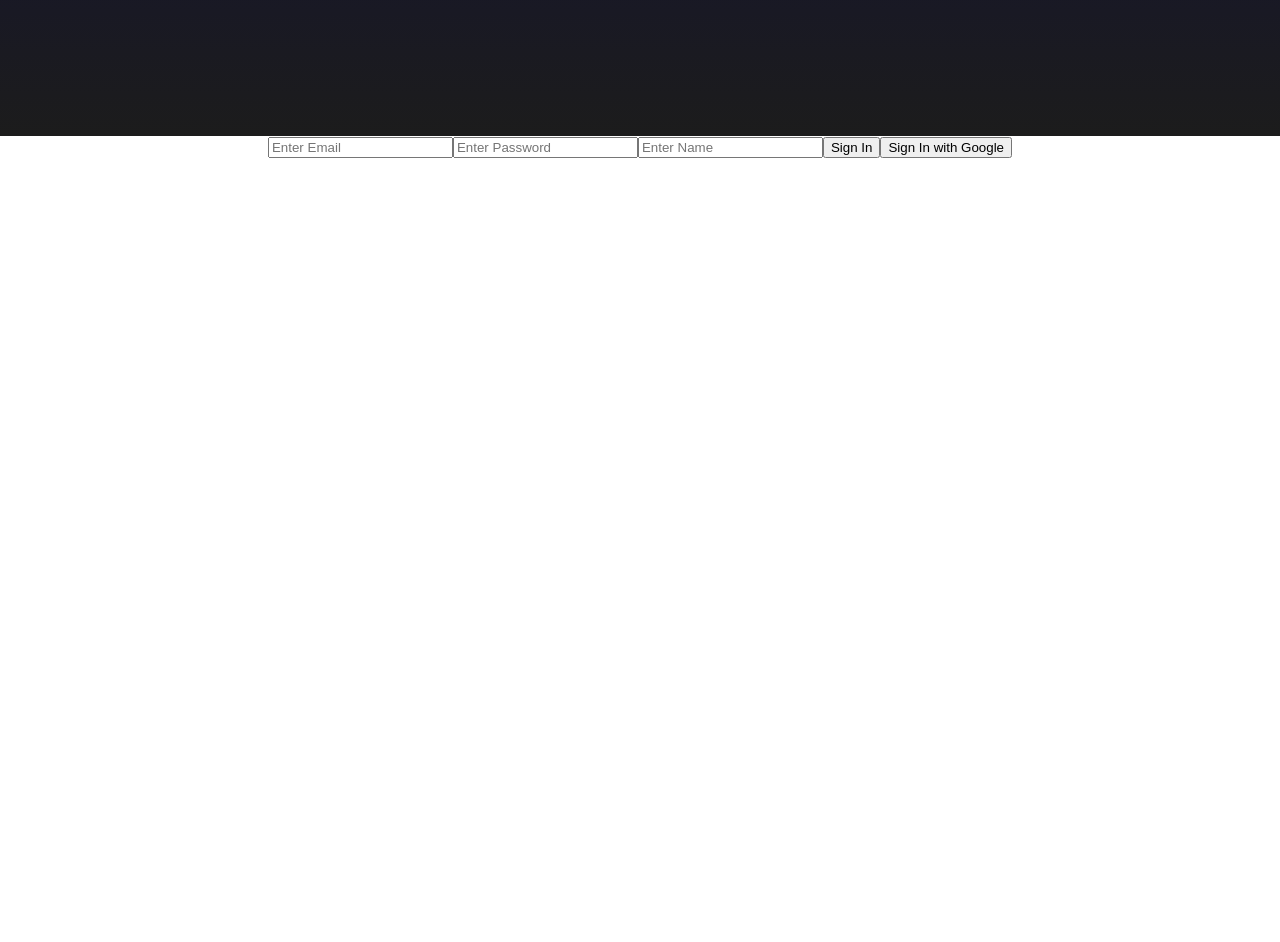
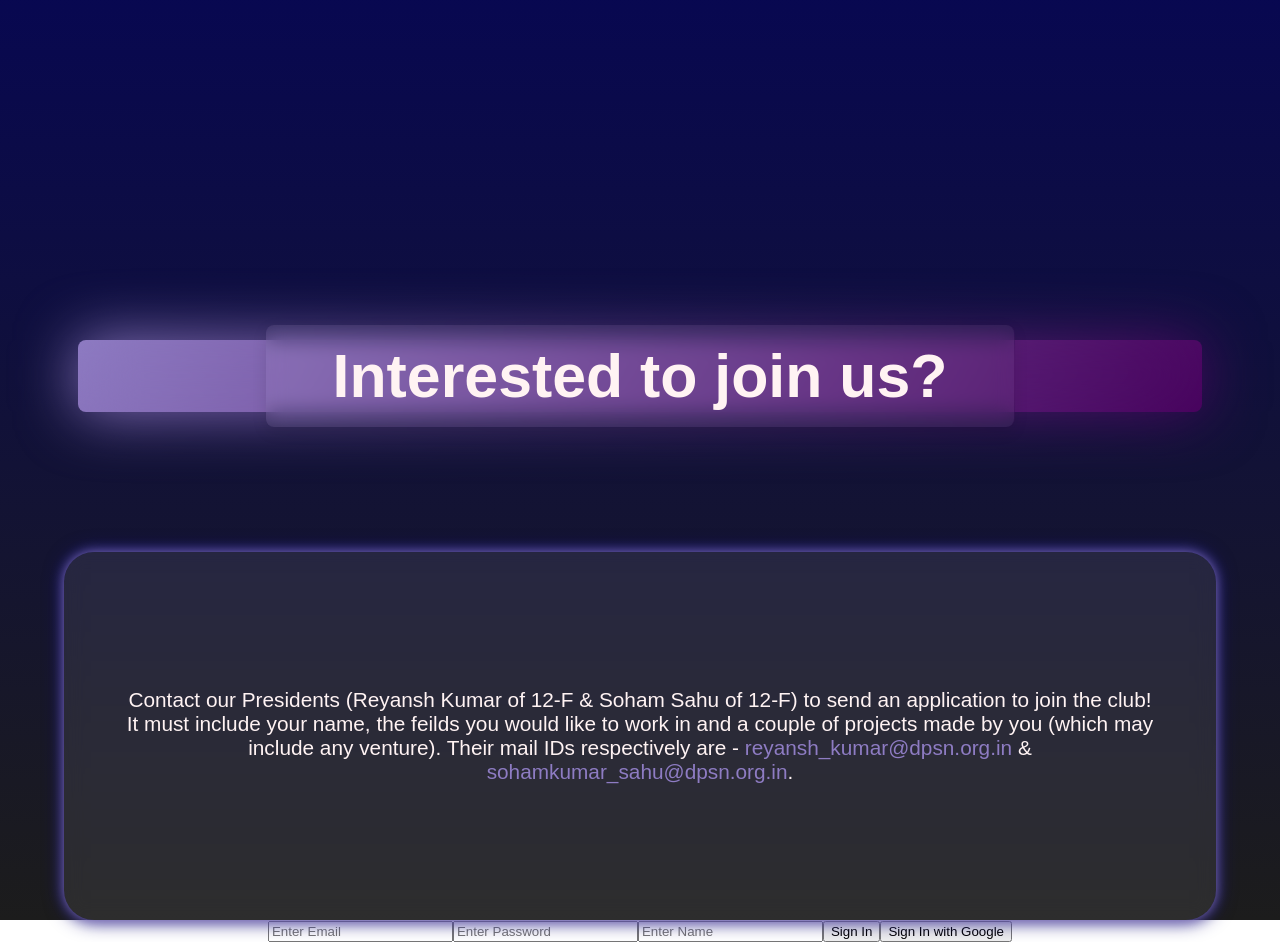
Before and after one commit to xxxGitHubxx/InnovationClub, a React (Create React App) app: page / in a window 1280 px wide. Shown: the part 8320-9262 px from the top of the page. Before the commit the page ends 8478 px from the top, so only its background shows below. Built offline with nearby package versions, Linux system fonts and the light colour scheme; a web font is replaced by a local one.

Commit message:
Club joining application procedure added

```diff
--- a/src/App.css
+++ b/src/App.css
@@ -2,3 +2,15 @@
 .App {
   text-align: center;
 }
+
+a {
+  text-decoration: none; /* Remove underline */
+  color: var(--lilac); /* Default color */
+  transition: color 0.3s ease-in-out; /* Smooth color transition */
+}
+
+
+a:hover {
+  color: var(--blue); /* Darker color on hover */
+  text-decoration: underline; /* Underline on hover */
+}
--- a/src/App.js
+++ b/src/App.js
@@ -15,7 +15,7 @@ import { Login } from './components/pages/Login';
 function App() {
     return (
         <>
-        <div className="App">
+        <div className="App" style={{ "--lilac": Colors.lilac, "--blue": Colors.blue }}>
             <Routes>
                 <Route path="/" element={<Home />} />
                 <Route path="/about" element={<About />} />
--- a/src/components/pages/Home.jsx
+++ b/src/components/pages/Home.jsx
@@ -338,11 +338,11 @@ export const Home = () => {
                         width: 75vw;
                         position: relative;
                         left: 6.5%;
-                        height: 300vh;
+                        height: 225vh;
                         display: grid;
                         gap: 2rem;
                         grid-template-columns: 30% 30% 35%;
-                        grid-auto-rows: 18%;
+                        grid-auto-rows: 24%;
                         grid-template-areas:
                         "box-1 box-1 box-2"
                         "box-3 box-3 box-2"
@@ -429,11 +429,11 @@ export const Home = () => {
                             width: 90%;
                             position: relative;
                             left: -5%;
-                            height: 200vh;
+                            height: 170vh;
                             display: grid;
                             gap: 2rem;
                             grid-template-columns: 50% 50%;
-                            grid-auto-rows: 14% 14% 21% 14% 14%;
+                            grid-auto-rows: 16.5% 16.5% 24.7% 16.5% 16.5%;
                             grid-template-areas:
                             "box-1 box-1"
                             "box-3 box-3"
@@ -562,6 +562,25 @@ export const Home = () => {
 
                     </div>
 
+                    <div className="section" style={{flexDirection: "column"}}>
+                        <div class="sectionTitle v2">
+                            <div class="box">
+                                <div class="text">
+                                Interested to join us?
+                                </div>
+                            </div>
+                        </div>
+                        <SpotlightCard className="full-width">
+                        <p>
+                        Contact our Presidents (Reyansh Kumar of 12-F & Soham Sahu of 12-F) to send an application to join the club!
+                        It must include your name, the feilds you would like to work in and a couple of projects made by you (which may include any venture).
+                         Their mail IDs respectively are -
+                        <a href="mailto:reyansh_kumar@dpsn.org.in"> reyansh_kumar@dpsn.org.in </a>  &
+                        <a href="mailto:sohamkumar_sahu@dpsn.org.in"> sohamkumar_sahu@dpsn.org.in</a>.
+                        </p>
+                        </SpotlightCard>
+                    </div>
+
                 </div>
             </div>
         </>
--- a/src/components/pages/SpotlightCard.jsx
+++ b/src/components/pages/SpotlightCard.jsx
@@ -18,8 +18,7 @@ const SpotlightCard = ({ children, className = "", spotlightColor = Colors.white
         <>
             <style>
                 {`
-        .card-spotlight
-        {
+                .card-spotlight {
                     background: rgba(255, 255, 255, 0.08);
                     backdrop-filter: blur(10px);
                     border-radius: 30px;
@@ -40,11 +39,10 @@ const SpotlightCard = ({ children, className = "", spotlightColor = Colors.white
                     height: 70vh;
                     position: relative;
                     box-shadow: 0 0 0.8rem ${Colors.lilac}, 0 0 1.25rem ${Colors.blue};
-
                 }
 
-        .card-spotlight::before
-        {
+                /* Spotlight effect */
+                .card-spotlight::before {
                     content: "";
                     position: absolute;
                     top: 0;
@@ -62,16 +60,31 @@ const SpotlightCard = ({ children, className = "", spotlightColor = Colors.white
                     opacity: 0.1;
                 }
 
-        @media (orientation:portrait)
-        {
-            .card-spotlight
-            {
+                /* Portrait adjustments */
+                @media (orientation: portrait) {
+                    .card-spotlight {
                         height: 60vh;
                         width: 90%;
                         order: 2;
                     }
+                    .full-width {
+                        flex-direction: column;
+                        display: block;
+                        max-width: 90%;
+                        padding-right: 2%;
+                        order: 2;
+                        font-size: clamp(1.2rem, 1.6vw, 2.5rem);
+                        text-align: center;
+                    }
                 }
 
+                /* Full-width version */
+                .full-width {
+                    padding-top: 10%;
+                    padding-bottom: 10%;
+                    width: 90% !important;
+                    height: fit-content;
+                }
                 `}
             </style>
             <div
```
Lines whose indentation alone changed are shown as unchanged.
